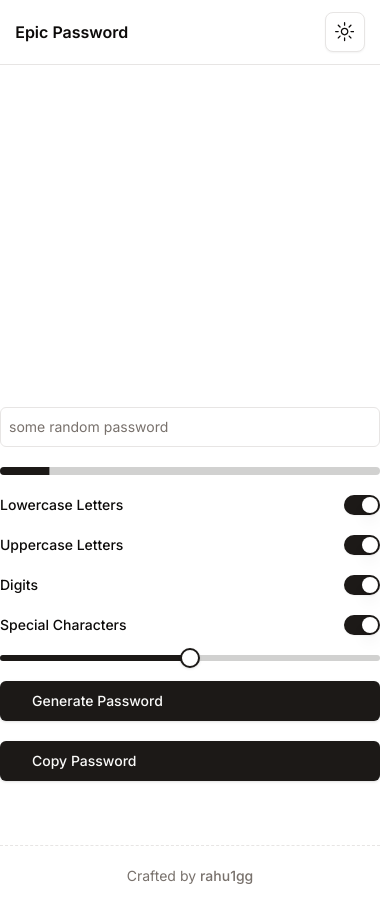
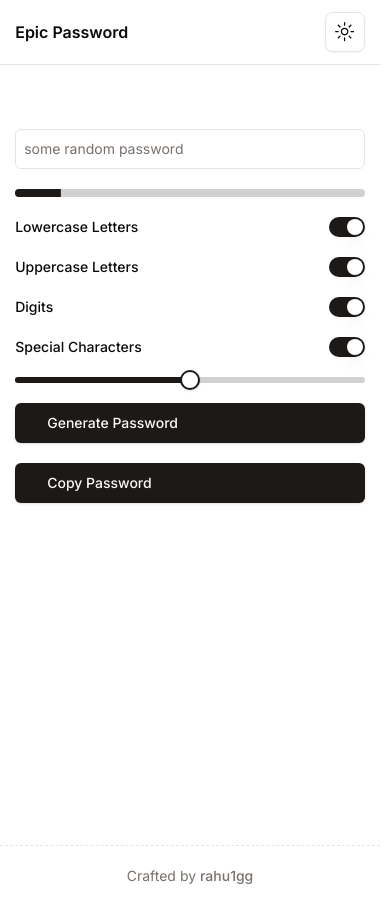
Before and after one commit to imopbuilder/epic-passwords, a Next.js app: page / in a window 390 px wide. Built offline with nearby package versions, Linux system fonts and the light colour scheme.

Commit message:
styles: change the generator align and max-width and add margin in mobile view

```diff
--- a/src/app/page.tsx
+++ b/src/app/page.tsx
@@ -9,8 +9,8 @@ export default function page() {
 			<Header />
 			<main>
 				<section>
-					<div className='min-h-hvh max-w-maxi mx-auto flex items-end md:items-start justify-center'>
-						<div className='py-16 w-full max-w-96'>
+					<div className='min-h-hvh max-w-maxi mx-auto flex items-start justify-center'>
+						<div className='py-16 w-full mx-[4%] sm:mx-0 sm:max-w-96'>
 							<HomeClient />
 						</div>
 					</div>
```
